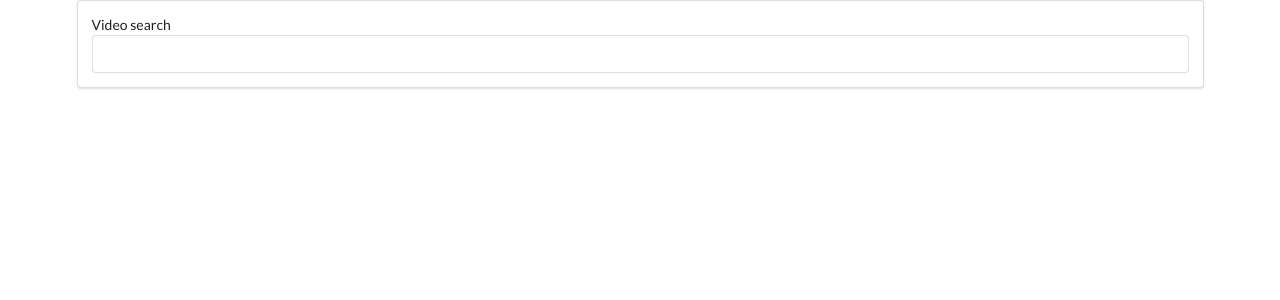
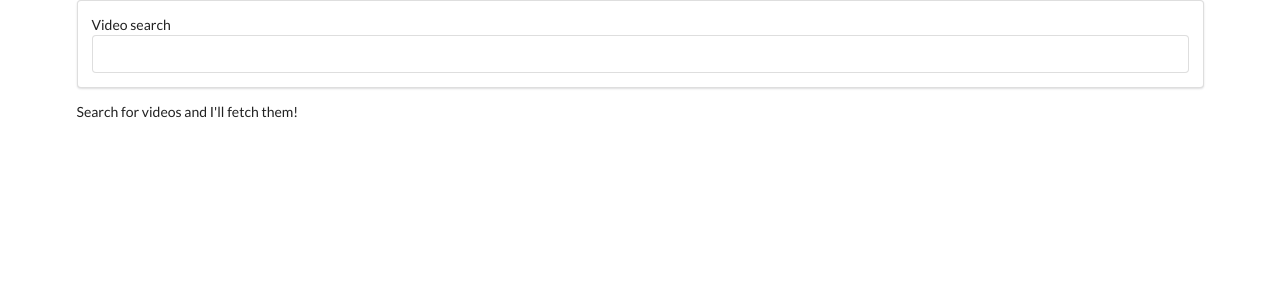
Before and after one commit to SHANbic/video-browser, a React (Create React App) app: page / in a window 1280 px wide. Shown: the top 300 px of the page. Built offline with nearby package versions, Linux system fonts and the light colour scheme.

Commit message:
[ FEATURE ] Fetched some results from api call and passed them to App component

```diff
--- a/src/components/App.js
+++ b/src/components/App.js
@@ -3,18 +3,27 @@ import SearchBar from "./SearchBar";
 import youtube from "../apis/youtube";
 
 class App extends React.Component {
-  onTermSubmit = term => {
-    youtube.get("/search", {
+  state = { videos: [] };
+
+  onTermSubmit = async term => {
+    const response = await youtube.get("/search", {
       params: {
         q: term
       }
     });
+    this.setState({ videos: response.data.items });
+    console.log(response.data.items);
   };
 
   render() {
     return (
       <div className="ui container">
         <SearchBar onFormSubmit={this.onTermSubmit} />
+        <p>
+          {this.state.videos.length > 0
+            ? `I have ${this.state.videos.length} videos to show you ;)`
+            : "Search for videos and I'll fetch them!"}
+        </p>
       </div>
     );
   }
```
